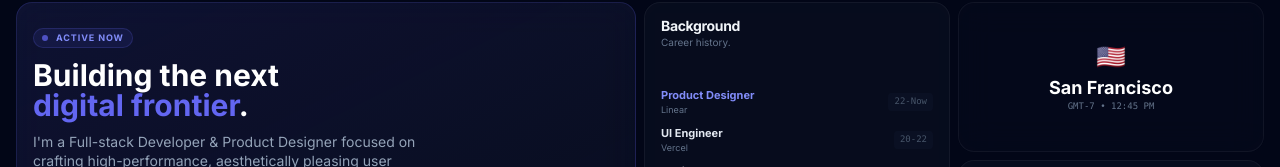
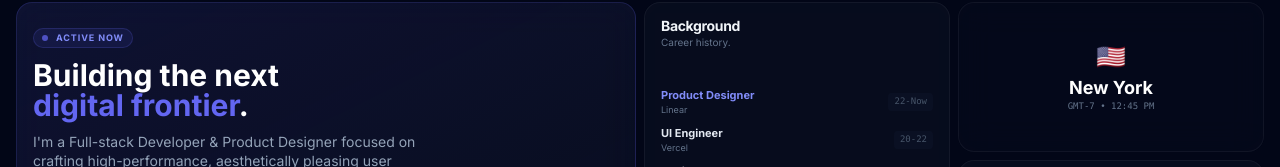
Before and after one commit to sobanraheel/bento-design, a React (Vite) app: page / in a window 1280 px wide. Shown: the part 174-341 px from the top of the page. Built offline with nearby package versions, Linux system fonts and the light colour scheme.

Commit message:
Change location from San Francisco to New York

```diff
--- a/components/BentoSection.tsx
+++ b/components/BentoSection.tsx
@@ -50,7 +50,7 @@
       <BentoItem className="col-span-1 bg-slate-900/20">
         <div className="flex flex-col h-full items-center justify-center">
           <span className="text-2xl mb-1">🇺🇸</span>
-          <span className="text-lg font-black text-white leading-tight">San Francisco</span>
+          <span className="text-lg font-black text-white leading-tight">New York</span>
           <span className="text-[9px] font-mono text-slate-500 uppercase">GMT-7 • 12:45 PM</span>
         </div>
       </BentoItem>
```
